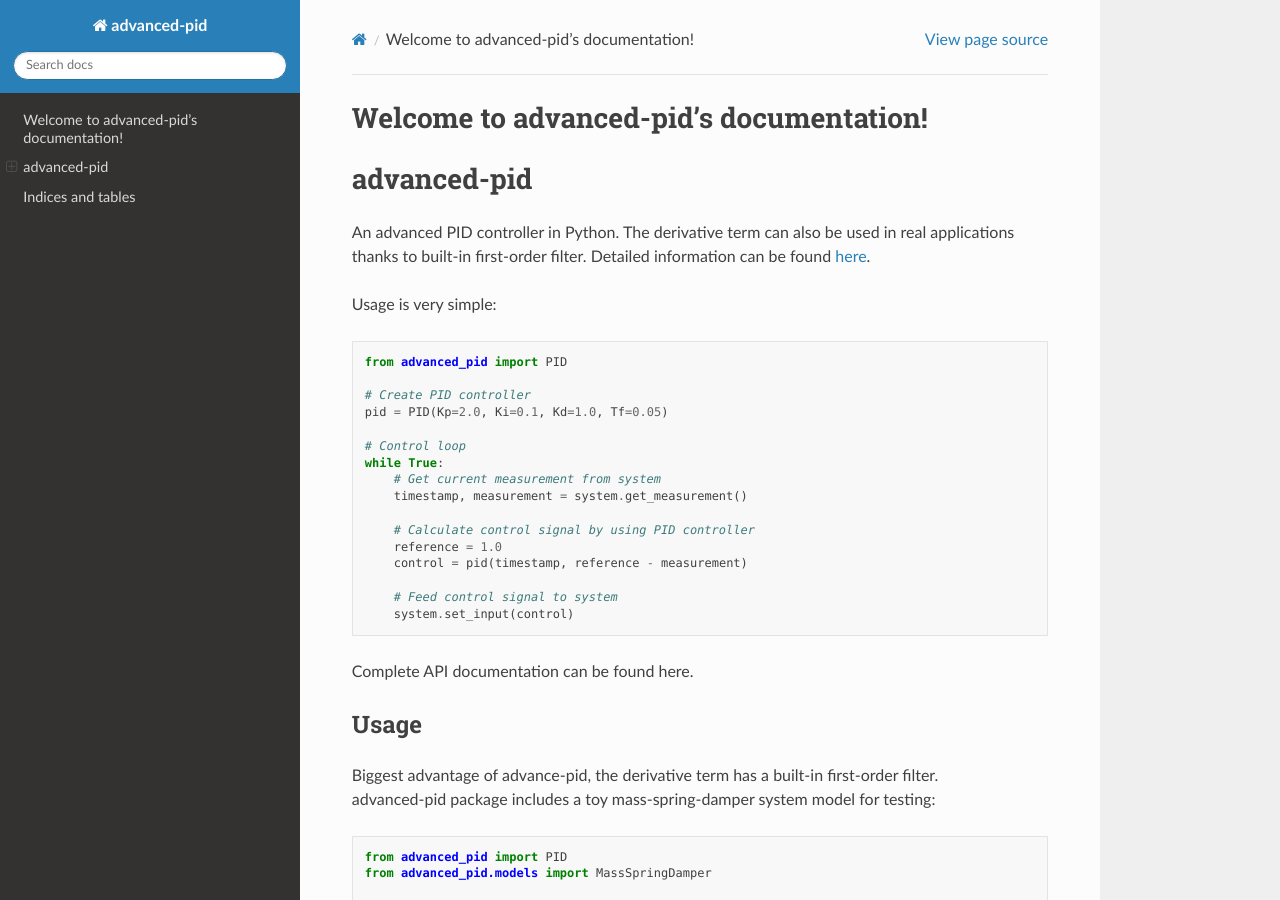
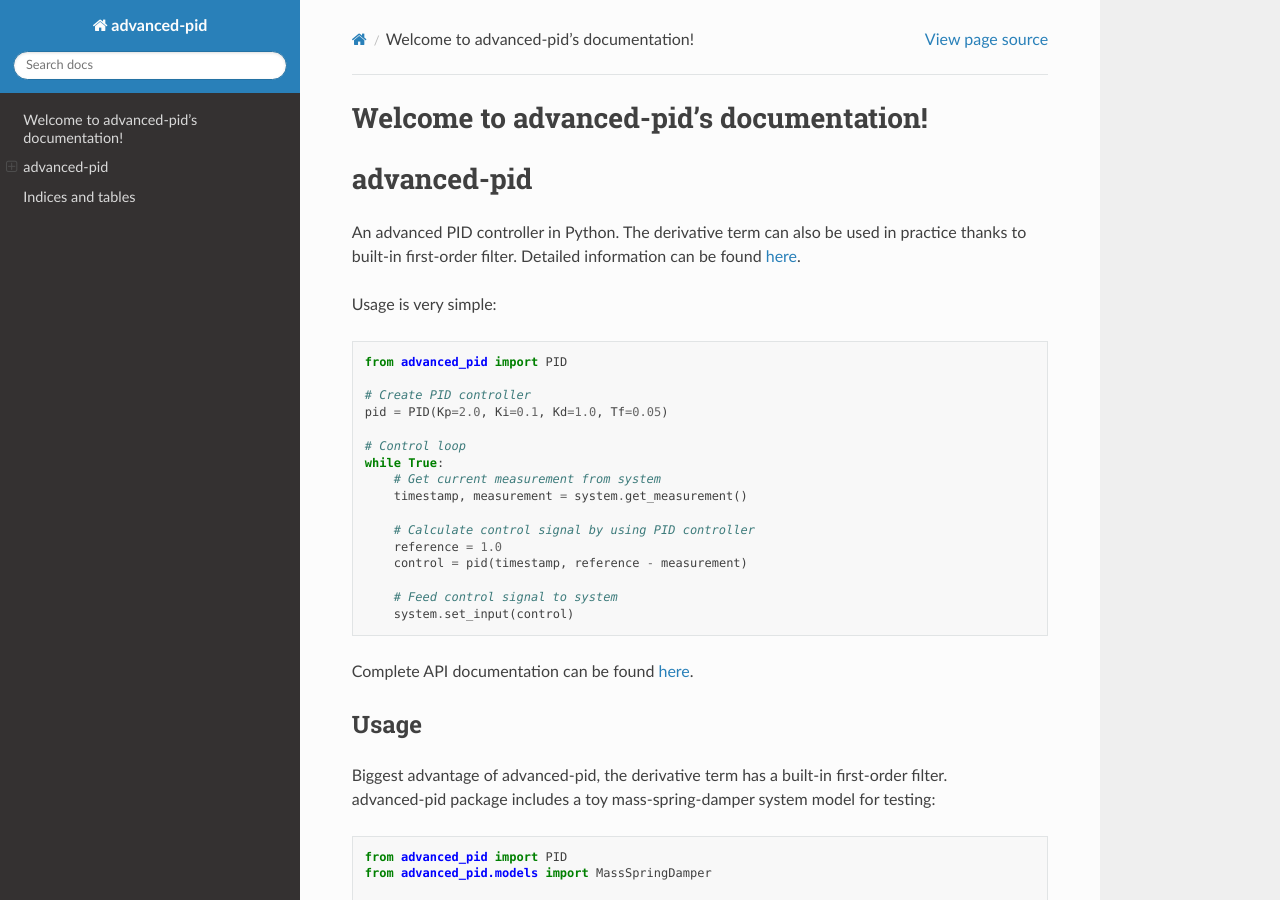
Before and after one commit to eadali/advanced-pid, a Sphinx documentation site: the page built from docs/source/index.rst, in a window 1280 px wide and 900 px high. Built offline with Sphinx 7.4.7 and the Read the Docs theme 2.0.0, drawn with Linux system fonts in a browser that asks for light colours.

Commit message:
fix typos in readme

````diff
--- a/README.md
+++ b/README.md
@@ -1,6 +1,6 @@
 # advanced-pid
-An advanced PID controller in Python. The derivative term can also be used in real
-applications thanks to built-in first-order filter. Detailed information can be
+An advanced PID controller in Python. The derivative term can also be used in
+practice thanks to built-in first-order filter. Detailed information can be
 found [here](https://en.wikipedia.org/wiki/PID_controller#Derivative_term).
 
 Usage is very simple:
@@ -24,10 +24,11 @@ while True:
     system.set_input(control)
 ```
 
-Complete API documentation can be found here.
+Complete API documentation can be found
+[here](https://advanced-pid.readthedocs.io/en/latest/).
 
 ## Usage
-Biggest advantage of advance-pid, the derivative term has a built-in first-order
+Biggest advantage of advanced-pid, the derivative term has a built-in first-order
 filter.
 advanced-pid package includes a toy mass-spring-damper system model for testing:
 
@@ -76,7 +77,7 @@ plt.show()
 ```
 
 Output:
-<img src='./docs/figure.png' />
+<img src='./docs/imgs/figure.png' />
 
 ## Installation
 To install, run:
--- a/docs/source/conf.py
+++ b/docs/source/conf.py
@@ -14,7 +14,7 @@
 #
 import os
 import sys
-sys.path.insert(0, os.path.abspath('../../advanced_pid/'))
+sys.path.insert(0, os.path.abspath('../../'))
 
 
 # -- Project information -----------------------------------------------------
````
Also changed, not shown: docs/imgs/figure.png (added).
